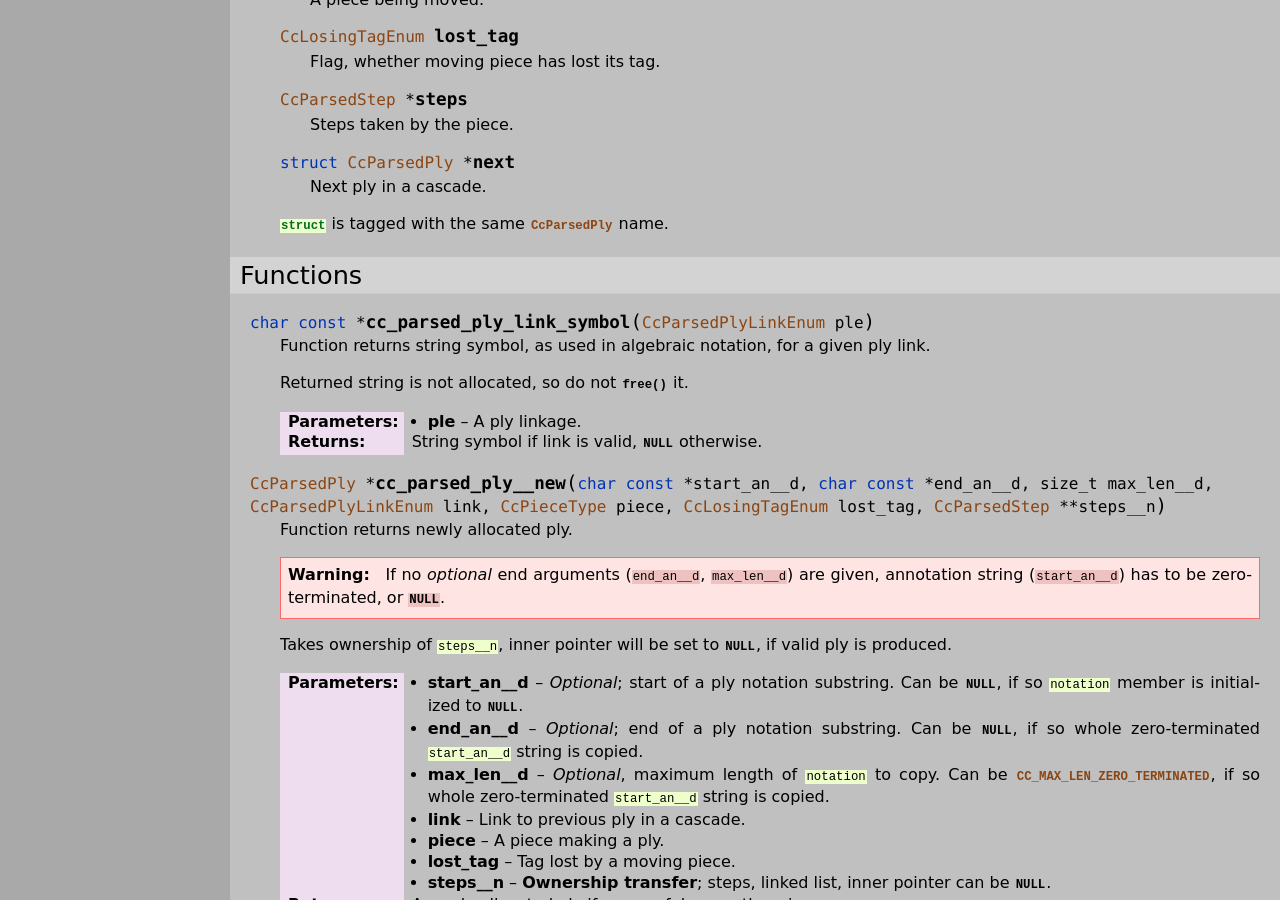
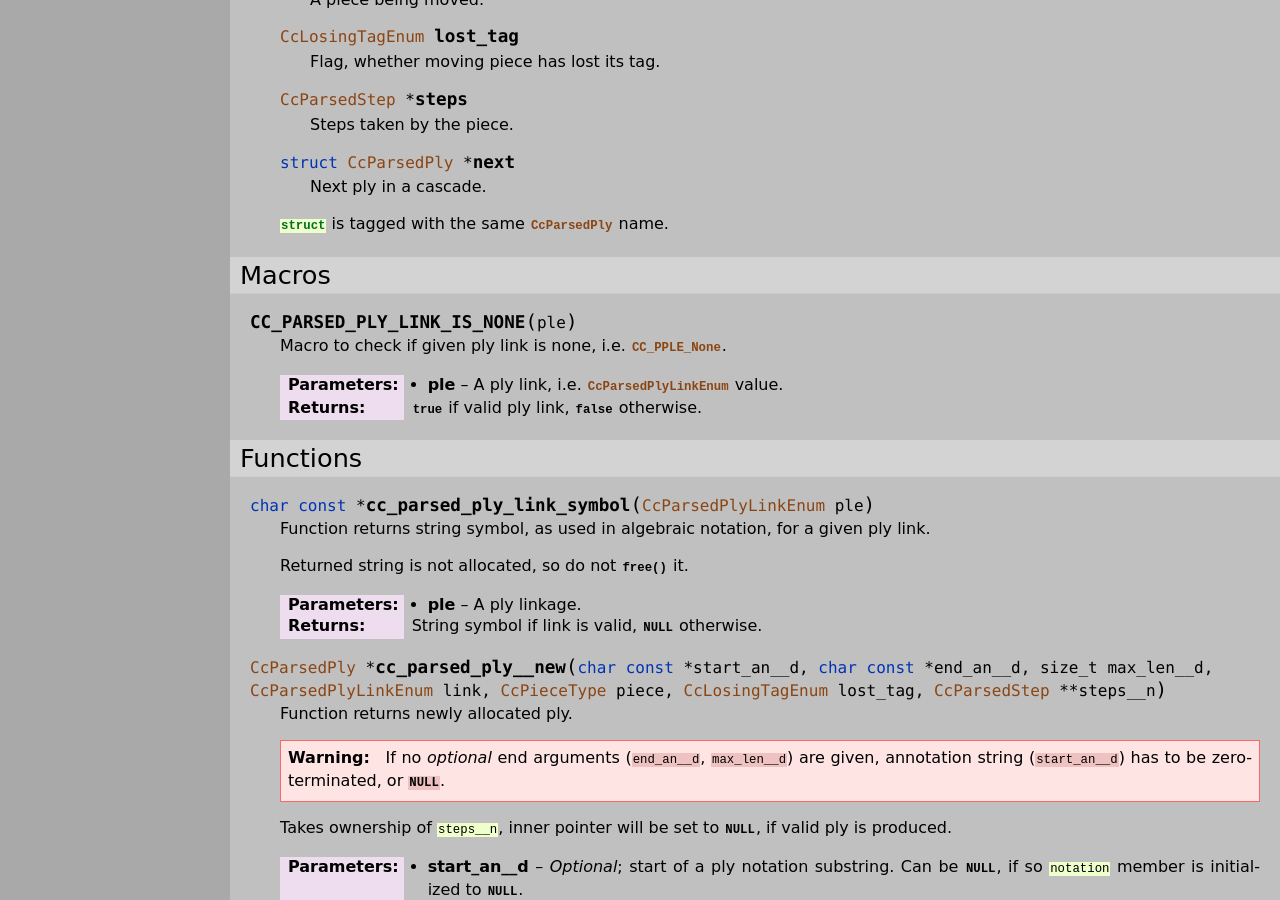
Before and after one commit to mmlacak/crochess, a Sphinx documentation site: the page built from docs/source/libcc/ccparsedply.rst, in a window 1280 px wide and 900 px high, scrolled down 1792 px. Built offline with Sphinx 7.4.7, drawn with Linux system fonts in a browser that asks for light colours.

Commit message:
Documented CC_PARSED_PLY_LINK_IS_NONE.

```diff
--- a/docs/source/libcc/ccparsedply.rst
+++ b/docs/source/libcc/ccparsedply.rst
@@ -139,6 +139,20 @@ Data
         Next ply in a cascade.
 
     :c:`struct` is tagged with the same :c:struct:`CcParsedPly` name.
+
+.. _lbl-libcc-ccparsedply-macros:
+
+Macros
+------
+
+.. c:macro:: CC_PARSED_PLY_LINK_IS_NONE(ple)
+
+    Macro to check if given ply link is none, i.e. :c:enumerator:`CC_PPLE_None`.
+
+    :param ple: A ply link, i.e. :c:enum:`CcParsedPlyLinkEnum` value.
+    :returns: :c:data:`true` if valid ply link, :c:data:`false` otherwise.
+
+
 
 .. _lbl-libcc-ccparsedply-functions:
 
```
Also changed, not shown: 1 other file.
